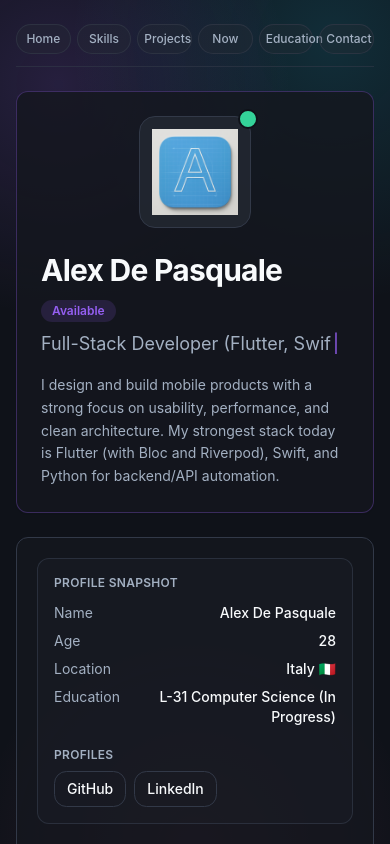
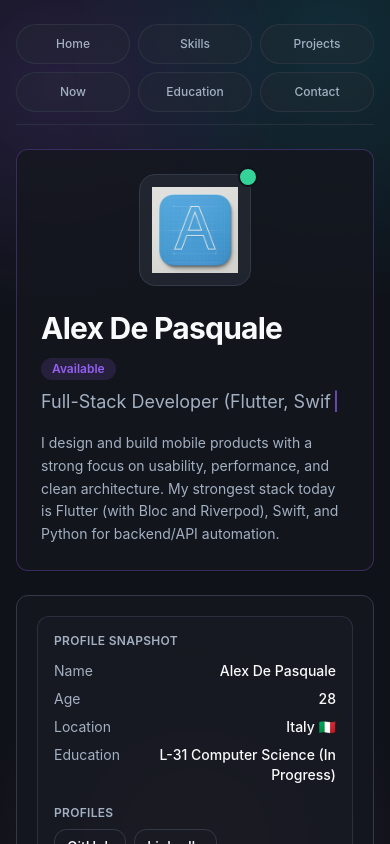
Before and after one commit to Al3x18/my-dev-site, a React (Vite) app: page / in a window 390 px wide. Shown: the top 844 px of the page. Built offline with nearby package versions, Linux system fonts and the light colour scheme.

Commit message:
Refactor navigation component in App to use a grid layout for better responsiveness and update link styles for improved accessibility and visual consistency.

```diff
--- a/src/App.jsx
+++ b/src/App.jsx
@@ -68,7 +68,7 @@ function App() {
       ) : (
         <main className="container py-6 md:py-10">
           <div className="mb-6 border-b border-border/60 pb-3 md:mb-8 md:pb-4">
-            <nav className="flex w-full min-w-0 items-stretch gap-1.5 sm:gap-2">
+            <nav className="grid w-full grid-cols-3 gap-2 md:flex md:min-w-0 md:items-stretch md:gap-2">
               {[
                 ['Home', '#home'],
                 ['Skills', '#skills'],
@@ -80,7 +80,7 @@ function App() {
                 <a
                   key={href}
                   href={href}
-                  className="min-w-0 flex-1 rounded-full border border-border/70 bg-secondary/35 px-1.5 py-1.5 text-center text-xs font-medium text-muted-foreground transition hover:border-primary/40 hover:bg-primary/10 hover:text-foreground sm:px-2.5 sm:text-sm md:px-3.5 md:py-2"
+                  className="flex min-h-10 w-full items-center justify-center rounded-full border border-border/70 bg-secondary/35 px-2 py-2 text-center text-xs font-medium leading-snug text-muted-foreground transition hover:border-primary/40 hover:bg-primary/10 hover:text-foreground whitespace-normal md:min-h-0 md:flex-1 md:px-3.5 md:py-2 md:text-sm"
                 >
                   {label}
                 </a>
```
